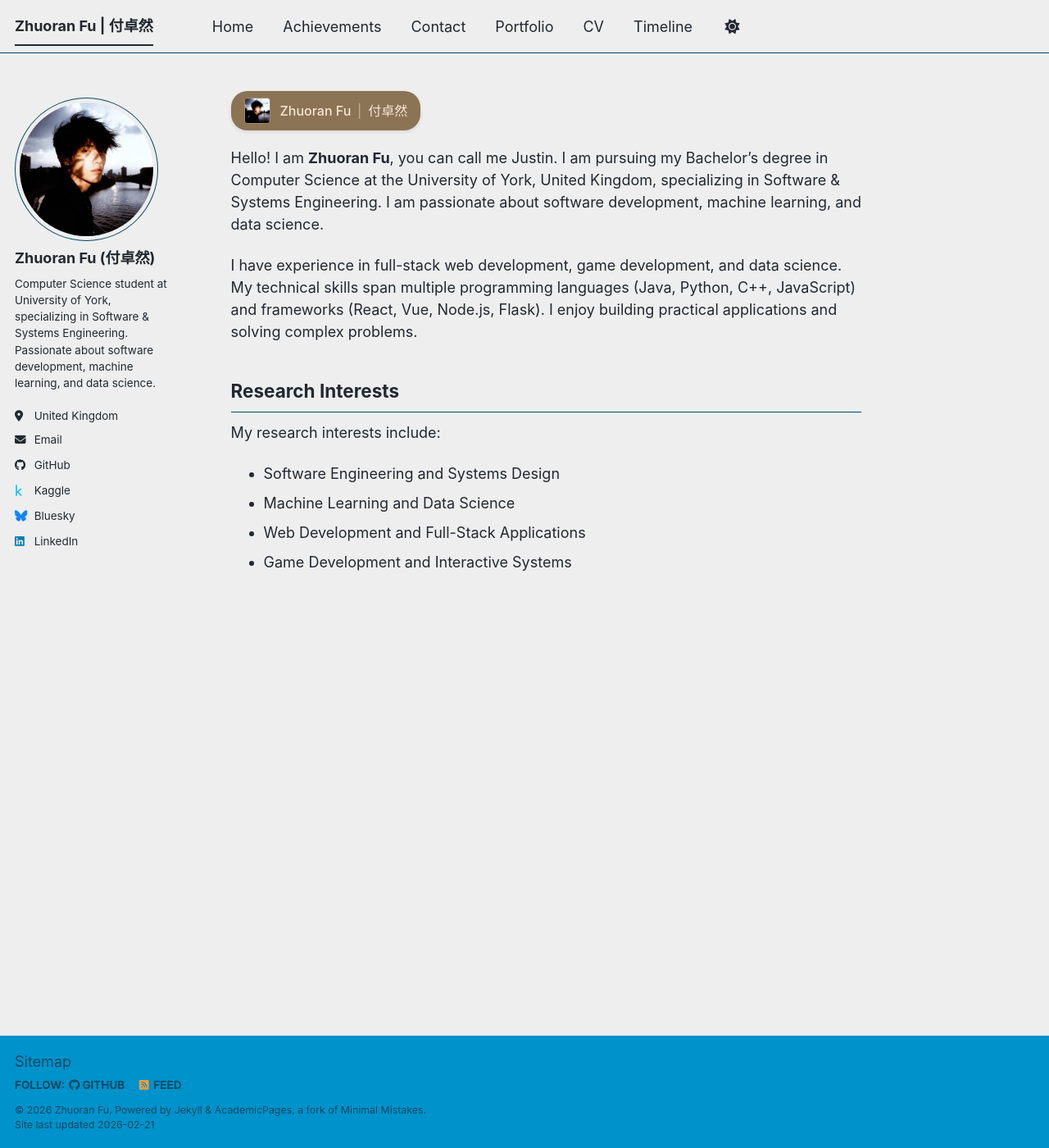
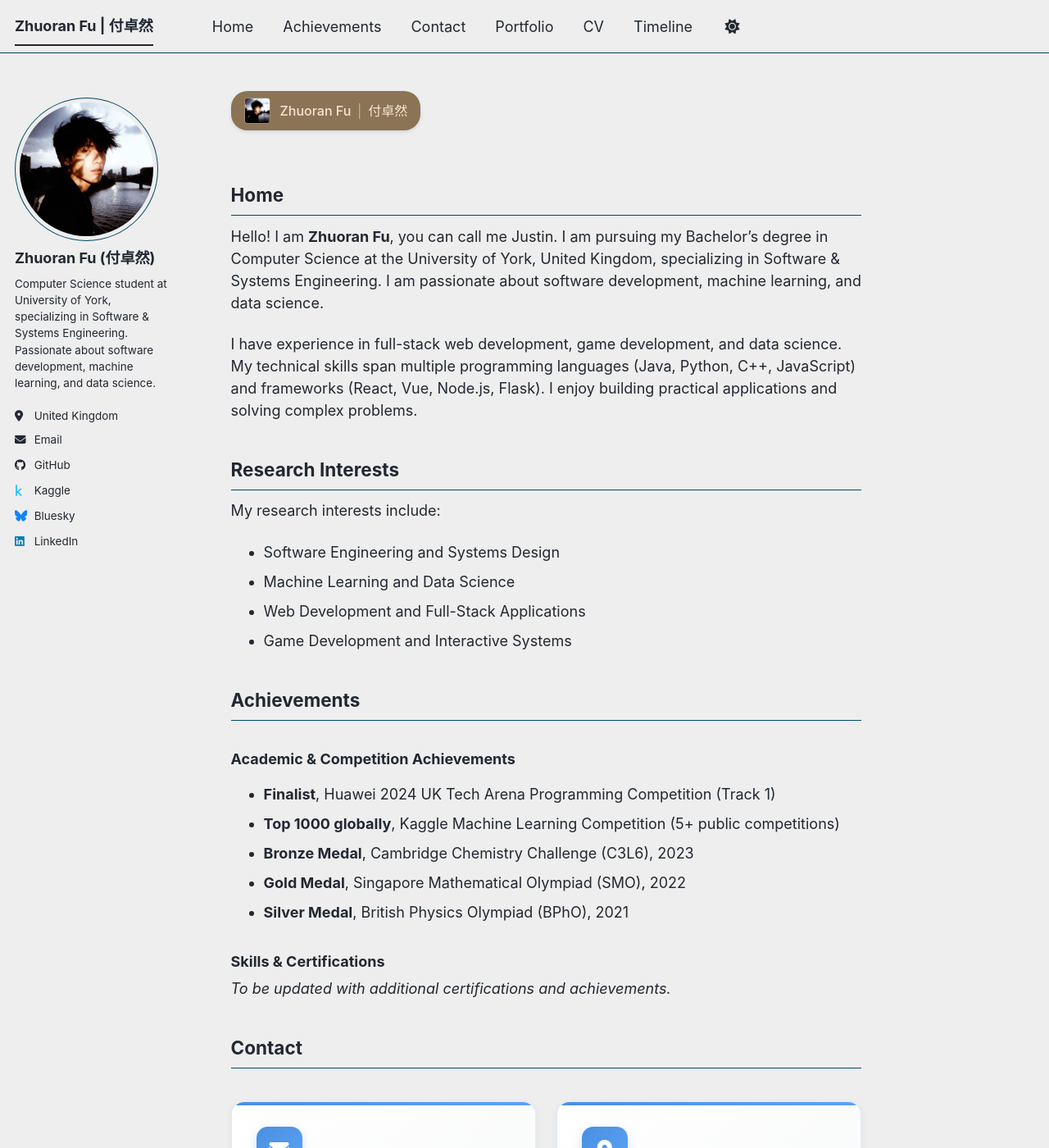
Before and after one commit to Jason-blips/Jason-blips.github.io, a Jekyll site: the page built from _pages/about.md, in a window 1280 px wide and 1400 px high. Shown: the whole window at 82% size. Built offline with Jekyll 4.4.1, drawn with Linux system fonts in a browser that asks for light colours; a script bundle is joined from its source files by our own code; library files that are not in the unit come from our copies; some of the changed text lies outside the part shown.

Commit message:
独立页面改为锚点索引

```diff
--- a/_data/navigation.yml
+++ b/_data/navigation.yml
@@ -9,13 +9,13 @@
 
 main:
   - title: "Home"
-    url: /
+    url: /#home
 
   - title: "Achievements"
-    url: /achievements/
+    url: /#achievements
 
   - title: "Contact"
-    url: /contact/
+    url: /#contact
 
   - title: "Portfolio"
     url: /portfolio/
--- a/_pages/about.md
+++ b/_pages/about.md
@@ -6,6 +6,9 @@ redirect_from:
   - /about/
   - /about.html
 ---
+
+<div id="home"></div>
+## Home
 
 Hello! I am **Zhuoran Fu**, you can call me Justin. I am pursuing my Bachelor's degree in Computer Science at the University of York, United Kingdom, specializing in Software & Systems Engineering. I am passionate about software development, machine learning, and data science.
 
@@ -18,3 +21,234 @@ My research interests include:
 * Machine Learning and Data Science
 * Web Development and Full-Stack Applications
 * Game Development and Interactive Systems
+
+<div id="achievements"></div>
+## Achievements
+
+### Academic & Competition Achievements
+
+* **Finalist**, Huawei 2024 UK Tech Arena Programming Competition (Track 1)
+* **Top 1000 globally**, Kaggle Machine Learning Competition (5+ public competitions)
+* **Bronze Medal**, Cambridge Chemistry Challenge (C3L6), 2023
+* **Gold Medal**, Singapore Mathematical Olympiad (SMO), 2022
+* **Silver Medal**, British Physics Olympiad (BPhO), 2021
+
+### Skills & Certifications
+
+_To be updated with additional certifications and achievements._
+
+<div id="contact"></div>
+## Contact
+
+<style>
+.contact-container {
+  margin-top: 40px;
+  display: grid;
+  grid-template-columns: repeat(auto-fit, minmax(280px, 1fr));
+  gap: 25px;
+  margin-bottom: 30px;
+}
+
+.contact-card {
+  background: linear-gradient(135deg, #ffffff 0%, #f8f9fa 100%);
+  border: 1px solid rgba(74, 144, 226, 0.15);
+  border-radius: 16px;
+  padding: 30px;
+  transition: all 0.3s cubic-bezier(0.4, 0, 0.2, 1);
+  box-shadow: 0 2px 8px rgba(0, 0, 0, 0.06);
+  position: relative;
+  overflow: hidden;
+}
+
+.contact-card::before {
+  content: '';
+  position: absolute;
+  top: 0;
+  left: 0;
+  right: 0;
+  height: 4px;
+  background: linear-gradient(90deg, #4a90e2, #5ba3f5, #4a90e2);
+  background-size: 200% 100%;
+  animation: shimmer 3s infinite;
+}
+
+@keyframes shimmer {
+  0% { background-position: -200% 0; }
+  100% { background-position: 200% 0; }
+}
+
+.contact-card:hover {
+  transform: translateY(-4px);
+  box-shadow: 0 8px 24px rgba(74, 144, 226, 0.15);
+  border-color: rgba(74, 144, 226, 0.3);
+}
+
+.contact-icon {
+  width: 56px;
+  height: 56px;
+  border-radius: 14px;
+  display: flex;
+  align-items: center;
+  justify-content: center;
+  margin-bottom: 20px;
+  font-size: 24px;
+  color: #fff;
+  background: linear-gradient(135deg, #4a90e2 0%, #5ba3f5 100%);
+  box-shadow: 0 4px 12px rgba(74, 144, 226, 0.25);
+}
+
+.contact-card h3 {
+  margin: 0 0 12px 0;
+  font-size: 18px;
+  font-weight: 600;
+  color: #2c3e50;
+  letter-spacing: -0.3px;
+}
+
+.contact-info {
+  color: #555;
+  font-size: 15px;
+  line-height: 1.6;
+  margin: 0;
+}
+
+.contact-link {
+  color: #4a90e2;
+  text-decoration: none;
+  font-weight: 500;
+  transition: all 0.2s ease;
+  display: inline-flex;
+  align-items: center;
+  gap: 6px;
+}
+
+.contact-link:hover {
+  color: #2c5aa0;
+  transform: translateX(2px);
+}
+
+.contact-link i {
+  font-size: 14px;
+}
+
+.social-grid {
+  display: grid;
+  grid-template-columns: repeat(3, 1fr);
+  gap: 12px;
+  margin-top: 15px;
+}
+
+.social-button {
+  display: flex;
+  align-items: center;
+  justify-content: center;
+  gap: 8px;
+  padding: 12px 16px;
+  background: #fff;
+  border: 1.5px solid #e0e7ef;
+  border-radius: 10px;
+  color: #4a90e2;
+  text-decoration: none;
+  font-weight: 500;
+  font-size: 14px;
+  transition: all 0.2s ease;
+}
+
+.social-button:hover {
+  background: linear-gradient(135deg, #4a90e2 0%, #5ba3f5 100%);
+  color: #fff;
+  border-color: #4a90e2;
+  transform: translateY(-2px);
+  box-shadow: 0 4px 12px rgba(74, 144, 226, 0.2);
+}
+
+.social-button i {
+  font-size: 16px;
+}
+
+.contact-note {
+  margin-top: 35px;
+  padding: 24px;
+  background: linear-gradient(135deg, #f8f9fa 0%, #ffffff 100%);
+  border-radius: 12px;
+  border: 1px solid #e0e7ef;
+  border-left: 4px solid #4a90e2;
+  box-shadow: 0 2px 8px rgba(0, 0, 0, 0.04);
+}
+
+.contact-note p {
+  margin: 0;
+  color: #666;
+  font-size: 14px;
+  line-height: 1.6;
+}
+
+.contact-note strong {
+  color: #2c3e50;
+  font-weight: 600;
+}
+
+@media (max-width: 768px) {
+  .contact-container {
+    grid-template-columns: 1fr;
+    gap: 20px;
+  }
+
+  .social-grid {
+    grid-template-columns: 1fr;
+  }
+}
+</style>
+
+<div class="contact-container">
+  <div class="contact-card">
+    <div class="contact-icon">
+      <i class="fas fa-envelope"></i>
+    </div>
+    <h3>Email</h3>
+    <p class="contact-info">
+      <a href="mailto:zxn515@york.ac.uk" class="contact-link">
+        zxn515@york.ac.uk
+        <i class="fas fa-external-link-alt"></i>
+      </a>
+    </p>
+  </div>
+
+  <div class="contact-card">
+    <div class="contact-icon">
+      <i class="fas fa-map-marker-alt"></i>
+    </div>
+    <h3>Location</h3>
+    <p class="contact-info">
+      University of York<br>
+      York, United Kingdom
+    </p>
+  </div>
+
+  <div class="contact-card">
+    <div class="contact-icon">
+      <i class="fas fa-share-alt"></i>
+    </div>
+    <h3>Connect</h3>
+    <div class="social-grid">
+      <a href="https://linkedin.com/in/zhuoran-fu-932867352" target="_blank" rel="noopener noreferrer" class="social-button">
+        <i class="fab fa-linkedin"></i>
+        <span>LinkedIn</span>
+      </a>
+      <a href="https://github.com/Jason-blips" target="_blank" rel="noopener noreferrer" class="social-button">
+        <i class="fab fa-github"></i>
+        <span>GitHub</span>
+      </a>
+      <a href="https://www.kaggle.com/zhuoranfu" target="_blank" rel="noopener noreferrer" class="social-button">
+        <i class="fab fa-kaggle"></i>
+        <span>Kaggle</span>
+      </a>
+    </div>
+  </div>
+</div>
+
+<div class="contact-note">
+  <p>
+    <strong>Response Time:</strong> I typically respond to emails within 1-2 business days. For urgent matters, please mention it in the subject line.
+  </p>
+</div>
```
